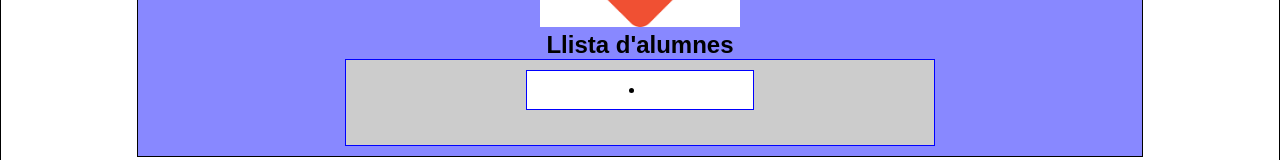
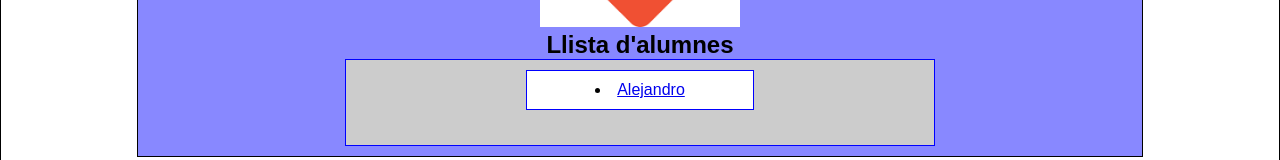
Before and after one commit to jautur/webDAWFila03, a plain HTML site: page index.html in a window 1280 px wide. Shown: the part 348-508 px from the top of the page. Drawn offline with Linux system fonts and the light colour scheme.

Commit message:
Modifica index.html i crea pàgina personal amb imatge

```diff
--- a/index.html
+++ b/index.html
@@ -29,7 +29,7 @@
         <h2>Llista d'alumnes</h2>
 
         <ul id="llistat-alumnes">
-            <li></li>
+            <li> <a href="./html/alejandro.html">Alejandro</a><br></li>
         </ul>
 
     </main>
```
